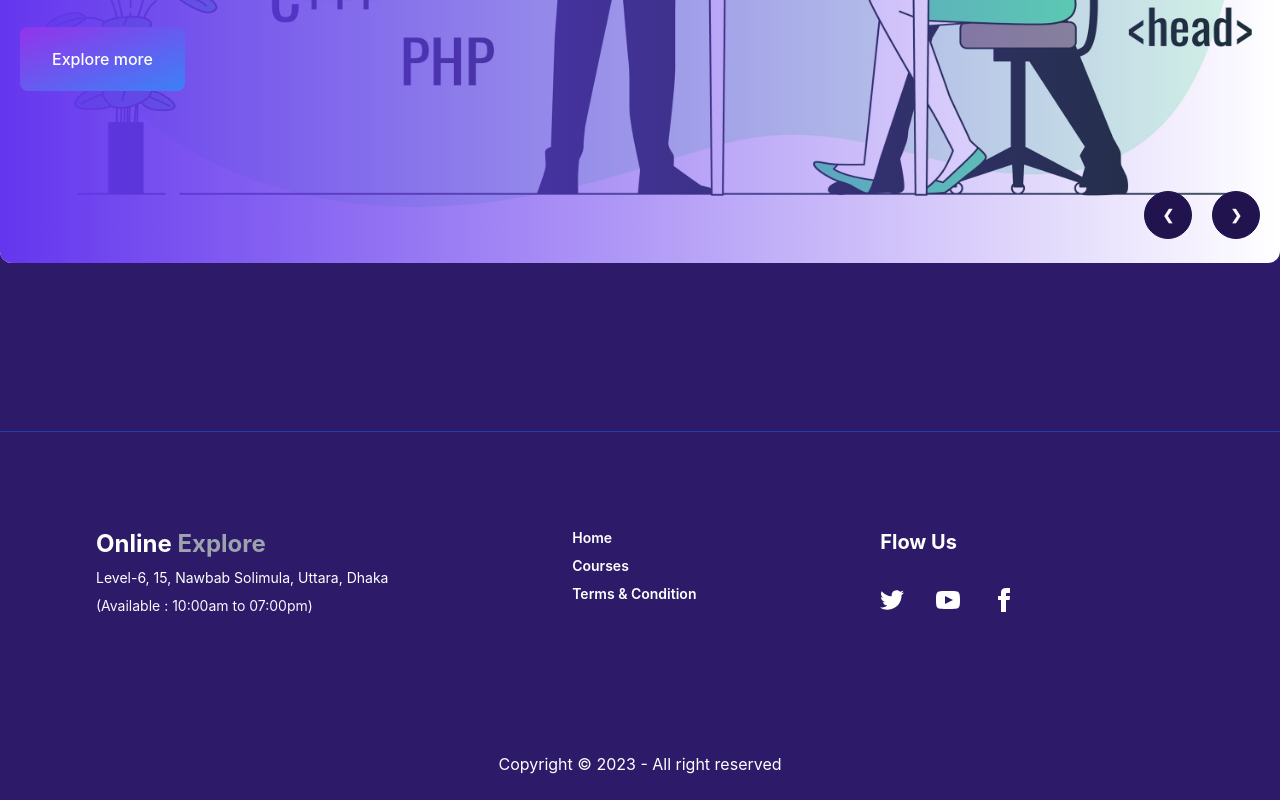
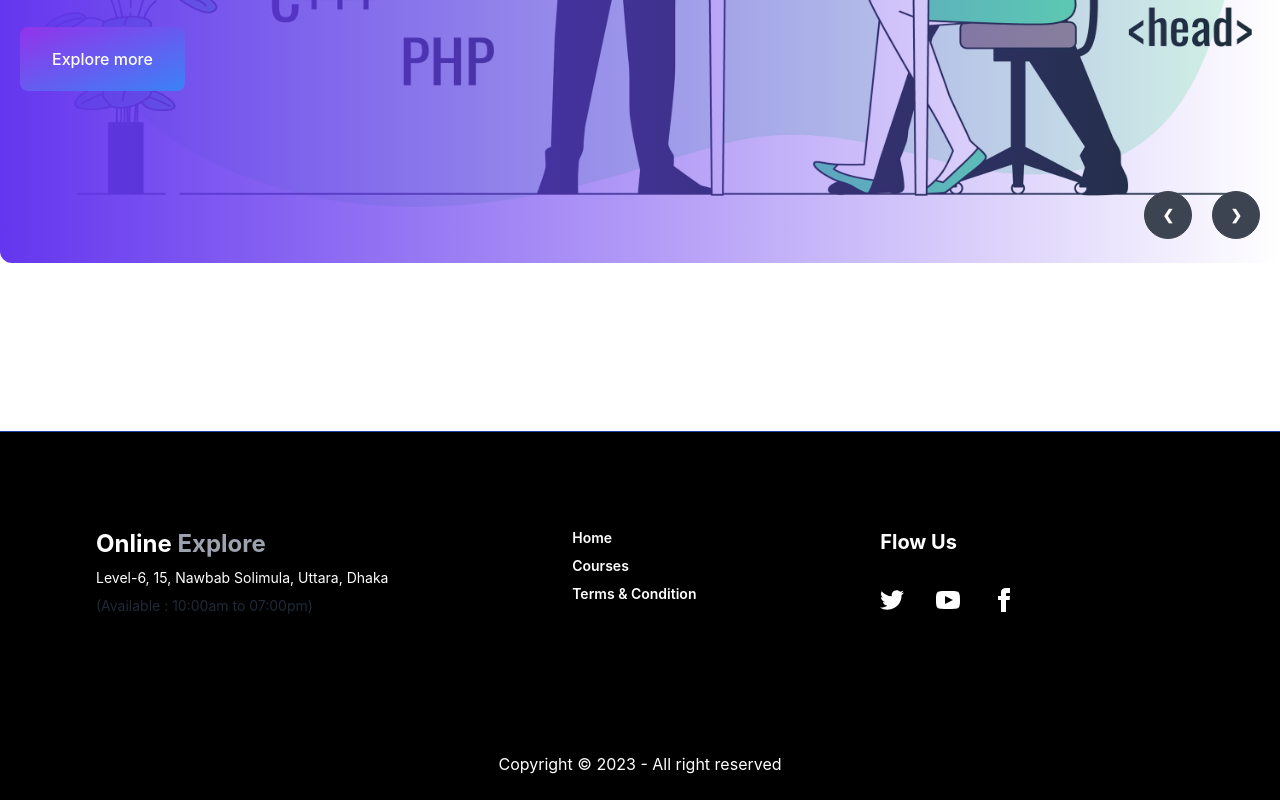
Before and after one commit to ibrahimsarder96/education-center, a React (Create React App) app: page / in a window 1280 px wide. Shown: the part 645-1445 px from the top of the page. Built offline with nearby package versions, Linux system fonts and the light colour scheme; no server answers.

Commit message:
courses add

```diff
--- a/public/index.html
+++ b/public/index.html
@@ -1,5 +1,5 @@
 <!DOCTYPE html>
-<html data-theme="synthwave" lang="en">
+<html data-theme="light" lang="en">
   <head>
     <meta charset="utf-8" />
     <link rel="icon" href="%PUBLIC_URL%/favicon.ico" />
--- a/src/Pages/Shared/Footer/Footer.js
+++ b/src/Pages/Shared/Footer/Footer.js
@@ -5,7 +5,7 @@ const Footer = () => {
   const startYear = 2022;
   const currentYear = new Date().getFullYear()
   return (
-    <div>
+    <div className='bg-black'>
     <footer className="footer border-t border-blue-800  p-24  mt-32">
   <div>
   <h1 className="text-2xl font-bold text-white">Online <span className='text-gray-400'>Explore</span></h1>
```
